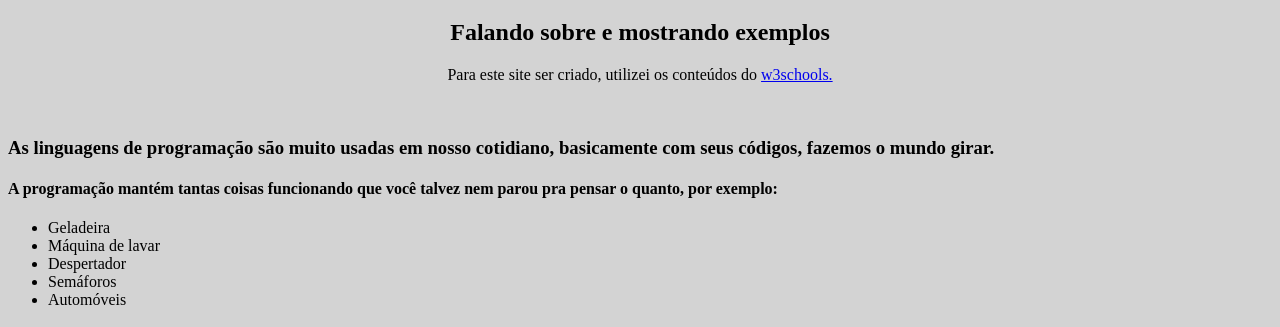
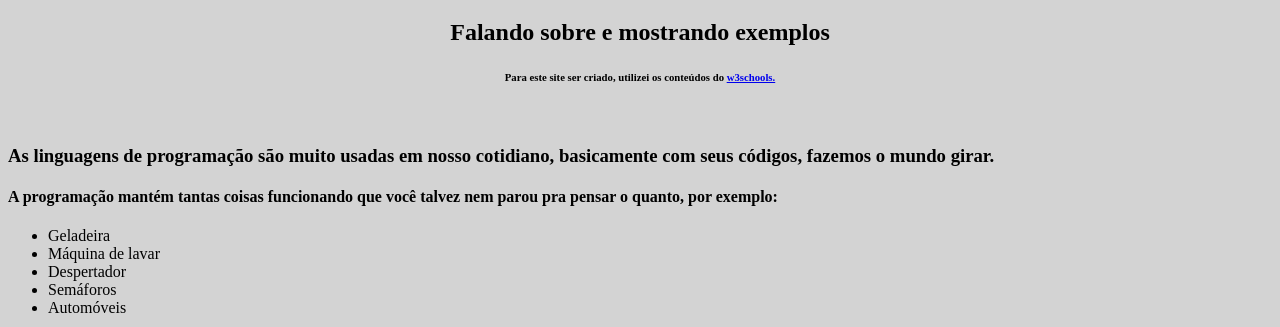
Before and after one commit to zxnuz/Front-End_Manuscrito, a plain HTML site: page index.html in a window 1280 px wide. Shown: the part 61-388 px from the top of the page. Drawn offline with Linux system fonts and the light colour scheme.

Commit message:
Update index.html

```diff
--- a/index.html
+++ b/index.html
@@ -31,7 +31,7 @@
 
      <h1 class="titulo">Linguagens de Programação</h1>
      <h2 class="subtitulo">Falando sobre e mostrando exemplos</h2>
-     <p class="paragrafo">Para este site ser criado, utilizei os conteúdos do <a href="https://www.w3schools.com/default.asp">w3schools.</a></p>
+     <h6 class="paragrafo">Para este site ser criado, utilizei os conteúdos do <a href="https://www.w3schools.com/default.asp">w3schools.</a></h6>
      <br>
      <h3>As linguagens de programação são muito usadas em nosso cotidiano, basicamente com seus códigos, fazemos o mundo girar.</h3>
      <h4>A programação mantém tantas coisas funcionando que você talvez nem parou pra pensar o quanto, por exemplo:</h4>
```
